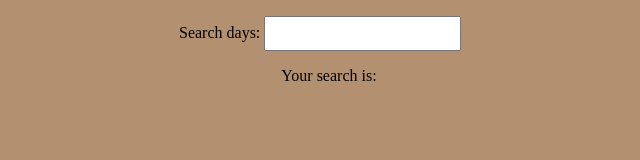
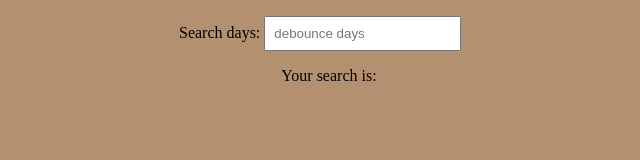
Before and after one commit to marreddyvamsi/debounce-throttle, a plain HTML site: page index.html in a window 1280 px wide. Shown: the full height of the page, 311-951 px from the left. Drawn offline with Linux system fonts and the light colour scheme.

Commit message:
debounce placeholder

```diff
--- a/index.html
+++ b/index.html
@@ -11,7 +11,12 @@
     <form action="" autocomplete="off">
       <label for="search">
         Search days:
-        <input type="text" name="search" id="search" />
+        <input
+          type="text"
+          name="search"
+          id="search"
+          placeholder="debounce days"
+        />
       </label>
     </form>
     <div class="text">
```
